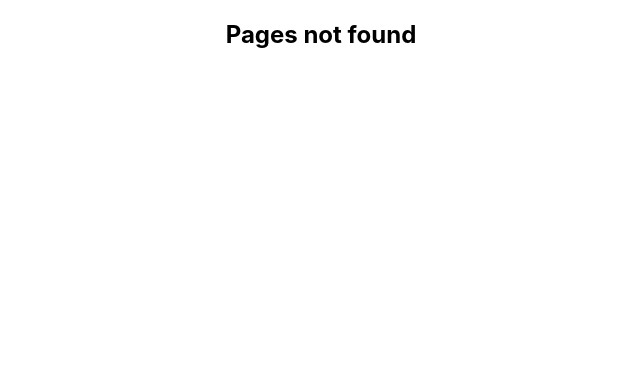
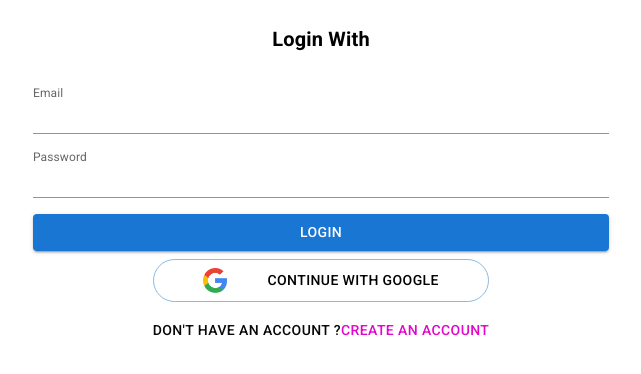
Before and after one commit to Salemah/Drone-Shop, a React (Create React App) app: page /login in a window 1280 px wide. Before the commit this address had no page. Shown: the top 374 px of the page, without its empty margins (319-960 px from the left). Built offline with nearby package versions, Linux system fonts and the light colour scheme.

Commit message:
google login done

```diff
--- a/package.json
+++ b/package.json
@@ -12,6 +12,7 @@
     "@testing-library/react": "^12.1.3",
     "@testing-library/user-event": "^13.5.0",
     "aos": "^2.3.4",
+    "firebase": "^9.6.7",
     "react": "^17.0.2",
     "react-dom": "^17.0.2",
     "react-router-dom": "^5.3.0",
--- a/src/App.js
+++ b/src/App.js
@@ -5,6 +5,7 @@ import Home from './Pages/Home/Home/Home';
 import Notfound from './Pages/Notfound/Notfound';
 import Explore from './Pages/Home/Explore/Explore';
 import Service from './Pages/Home/Service/Service/Service';
+import Login from './Pages/Login/Login/Login';
 
 
 function App() {
@@ -23,7 +24,10 @@ function App() {
           <Route path="/explore">
             <Explore />
           </Route>
-          <Route path="/drone">
+          <Route path="/login">
+            <Login />
+          </Route>
+          <Route path="/allproducts">
             <Service/>
           </Route>
           <Route path="*">
--- /dev/null
+++ b/src/Hook/UseFirebase.js
@@ -0,0 +1,23 @@
+import React from 'react';
+import { getAuth, signInWithPopup, GoogleAuthProvider } from "firebase/auth";
+import handleInitialize from '../Pages/Login/Firebase/FirebaseInitialize';
+handleInitialize();
+const UseFirebase = () => {
+    const auth = getAuth();
+    const googleprovider = new GoogleAuthProvider();
+    const GoogleSignin = () => {
+        signInWithPopup(auth, googleprovider)
+            .then((result) => {
+                const user = result.user;
+            }).catch((error) => {
+
+            });
+
+    }
+
+
+
+    return{GoogleSignin}
+};
+
+export default UseFirebase;
--- a/src/Pages/Home/Banne/Banner.js
+++ b/src/Pages/Home/Banne/Banner.js
@@ -4,6 +4,7 @@ import Paper from '@mui/material/Paper';
 import Grid from '@mui/material/Grid';
 import { Button, Container, Typography } from '@mui/material';
 import banner from '../../../images/banner.jpg'
+import { Link } from 'react-router-dom';
 const Banner = () => {
     return (
 
@@ -16,7 +17,7 @@ const Banner = () => {
                             IN BANGLADESH
                         </Typography>
 
-                        <Button variant="outlined" sx={{ color: '#EA5100', borderColor: 'white', my: 2 }}>Shop Now </Button>
+                       < Link to='/allproducts' style={{textDecoration:'none'}}><Button variant="outlined" sx={{ color: '#EA5100', borderColor: 'white', my: 2 }}>Shop Now </Button></Link>
                     </Box>
 
                 </Grid>
--- a/src/Pages/Home/Home/Home.js
+++ b/src/Pages/Home/Home/Home.js
@@ -16,6 +16,7 @@ const Home = () => {
             <Services></Services>
             <Divider></Divider>
             <Hotdeals></Hotdeals>
+            <Divider></Divider>
             <Review></Review>
         </div>
     );
--- a/src/Pages/Home/HotDeals/Hotdeals.js
+++ b/src/Pages/Home/HotDeals/Hotdeals.js
@@ -42,8 +42,8 @@ const Hotdeals = () => {
                         <Button sx={{py:2}}> Buy Now </Button>
                     </Box>
 
-                    <Box style={{ background: `url(${b2})`,backgroundRepeat:'no-repeat',height: '250px',py:4}} >
-                        <Typography variant="h4" sx={{ pt: 4, px: 2 }}    >
+                    <Box style={{ background: `url(${b2})`,backgroundRepeat:'no-repeat',height: '250px',pt:4}} >
+                        <Typography variant="h4" sx={{ py: 4, px: 2 }}    >
                             Hot Products
                             Laptop Ultra 4K 16”
                         </Typography>
--- a/src/Pages/Home/Review/Review.js
+++ b/src/Pages/Home/Review/Review.js
@@ -52,9 +52,10 @@ const Review = () => {
     };
 
     return (
-        <Container sx={{my:7}} data-aos="fade-down"
+        <Container sx={{my:7}} data-aos="fade-up"
         data-aos-easing="linear"
-        data-aos-duration="1500">
+        data-aos-duration="1500"
+        >
         <Typography variant="h4" gutterBottom component="div">
         Review
       </Typography>
--- a/src/Pages/Home/Service/Services/Services.js
+++ b/src/Pages/Home/Service/Services/Services.js
@@ -1,4 +1,5 @@
 import React, { useEffect, useState } from 'react';
+import { Link, NavLink } from 'react-router-dom';
 import Box from '@mui/material/Box';
 import Paper from '@mui/material/Paper';
 import Grid from '@mui/material/Grid';
@@ -40,10 +41,10 @@ const Services = () => {
                                 </Typography>
 
                                 <Typography variant="body2" sx={{ color: 'gray', my: 1 }} component="div">
-                                    {product.description.slice(0,120)
+                                    {product.description.slice(0,100)
                                     }
                                 </Typography>
-                                <Button variant="contained" >Book Service</Button>
+                               <Link to='/allproducts' style={{textDecoration:'none'}}> <Button variant="contained" >Book Service</Button></Link>
                             </CardContent>
                             </Card>
                             </Grid>
--- /dev/null
+++ b/src/Pages/Login/Firebase/FirebaseConfig.js
@@ -0,0 +1,9 @@
+const firebaseConfig = {
+    apiKey: "AIzaSyDSZCZakKUamDRmVYK10MKL9k0nlmKq1OM",
+    authDomain: "droneshop-6d94c.firebaseapp.com",
+    projectId: "droneshop-6d94c",
+    storageBucket: "droneshop-6d94c.appspot.com",
+    messagingSenderId: "347218811564",
+    appId: "1:347218811564:web:d26e24c31b9463f8e7dd09"
+  };
+  export default firebaseConfig;
--- /dev/null
+++ b/src/Pages/Login/Firebase/FirebaseInitialize.js
@@ -0,0 +1,6 @@
+import { initializeApp } from "firebase/app";
+import firebaseConfig from "./FirebaseConfig";
+const handleInitialize =()=>{
+    initializeApp(firebaseConfig);
+}
+export default handleInitialize;
--- /dev/null
+++ b/src/Pages/Login/Login/Login.js
@@ -0,0 +1,68 @@
+import * as React from 'react';
+import Container from '@mui/material/Container';
+import Box from '@mui/material/Box';
+import Grid from '@mui/material/Grid';
+import { Alert, Button, LinearProgress, TextField, Typography } from '@mui/material';
+import google from '../../../images/google.png'
+import { NavLink } from 'react-router-dom';
+import UseFirebase from '../../../Hook/UseFirebase';
+const Login = () => {
+   const{ GoogleSignin } = UseFirebase();
+    return (
+        <Container>
+        <Box sx={{ flexGrow: 1 }}>
+            <Grid container spacing={2}>
+                <Grid item xs={12} md={12}>
+
+                        <Box>
+                            {/* <img src={} style={{ width: 100, marginTop: 46, marginBottom: '30px' }} alt="" /> */}
+                            <Typography sx={{ py: 3, fontWeight: 600, fontSize: 20 }}> Login With</Typography>
+                            {/* // */}
+                            <form >
+                                <TextField
+                                    sx={{ width: '50%', m: 1 }}
+                                    id="filled-number"
+                                    label="Email"
+                                    type="text"
+                                    name="email"
+                                    //onChange={handleOnChange}
+                                    InputLabelProps={{
+                                        shrink: true,
+                                    }}
+                                    variant="standard"
+                                />
+                                <TextField
+                                    sx={{ width: '50%', m: 1 }}
+                                    id="filled-number"
+                                    label="Password"
+                                    type="password"
+                                    name="password"
+                                   // onChange={handleOnChange}
+                                    InputLabelProps={{
+                                        shrink: true,
+                                    }}
+                                    variant="standard"
+                                />
+                                <Button sx={{ width: '50%', m: 1 }} type="submit" variant="contained">Login</Button>
+                            </form>
+                            {/* {user?.email && <Alert sx={{ width: '50%',mx:'auto', my: 1  }} severity="success">Login Succesfull</Alert>}
+                            {error && <Alert sx={{ width: '50%',mx:'auto', my: 1 }} severity="error">{error}</Alert>}
+                             */}
+
+
+                            <Button  onClick={GoogleSignin}  sx={{ py: 1, color: 'black', borderRadius: 26 }} variant="outlined"> <img src={google} style={{ width: '8%', marginRight: '40px', marginLeft: 0 }} alt="" /> Continue With google</Button> <br />
+                            <NavLink
+
+                                style={{ textDecoration: 'none', }}
+                                to="/register"><Button variant="text" style={{ color: '#080808' }} sx={{ py: 2 }}>Don't Have an  account ? <span style={{ color: '#e307cd' }}>Create an Account</span></Button>
+                            </NavLink>
+                        </Box>
+
+                </Grid>
+            </Grid>
+        </Box>
+    </Container>
+    );
+};
+
+export default Login;
--- a/src/Pages/Shared/Header/Header.js
+++ b/src/Pages/Shared/Header/Header.js
@@ -101,25 +101,18 @@ const Header = () => {
           </Typography>
         {/*  */}
 
-        <NavLink style={{ textDecoration: 'none', color: 'white',mt:2 }} to="/explore">
-            <Button color="inherit">Explore</Button>
+        <NavLink style={{ textDecoration: 'none', color: 'white',mt:2 }} to="/allproducts">
+            <Button color="inherit">Shop</Button>
+
+          </NavLink>
+          <NavLink style={{ textDecoration: 'none', color: 'white',mt:2 }} to="/login">
+            <Button color="inherit">Login</Button>
 
           </NavLink>
           {/* <NavLink style={{ textDecoration: 'none', color: 'white' }} to="/dashboard">
             <Button color="inherit">Dashboard</Button>
 
           </NavLink> */}
-
-
-            {/* {pages.map((page) => (
-              <Button
-                key={page}
-                onClick={handleCloseNavMenu}
-                sx={{ my: 2, color: 'white', display: 'block' }}
-              >
-                Home
-              </Button>
-            ))} */}
           </Box>
 
           <Box sx={{ flexGrow: 0 }}>
```
Also changed, not shown: src/images/google.png (added), 1 other file (tests, documents, lock files or other folders).
